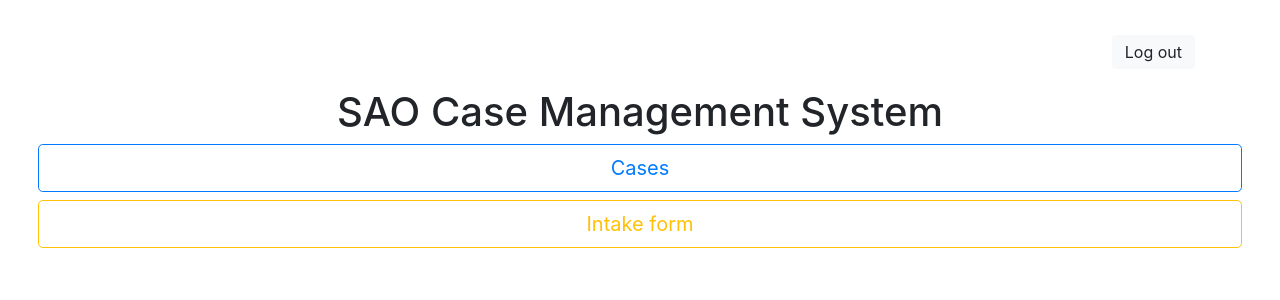
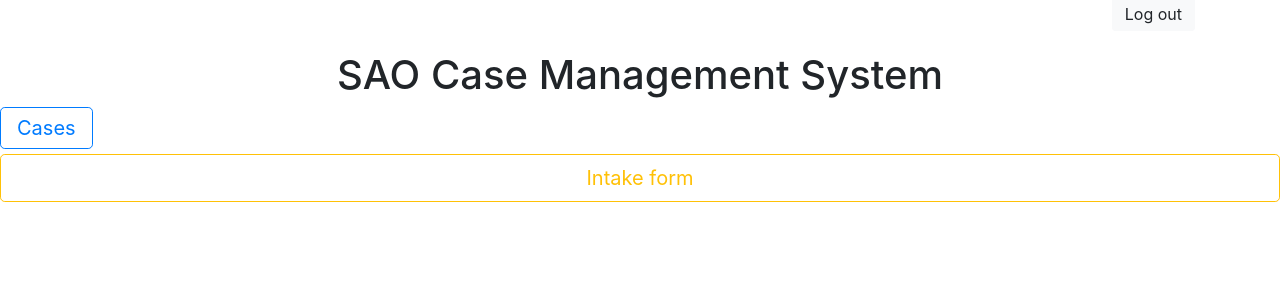
Before and after one commit to Svetlitski/sao-case-management, a Django app: template cases/templates/cases/home.html in a window 1280 px wide. Shown: the top 300 px of the page. Run offline with Django 3.2, Linux system fonts and the light colour scheme; the template is opened without the code that fills it, so the values that code supplies are empty; some libraries are stand-ins or nearby versions.

Commit message:
Assorted display fixes.

```diff
--- a/cases/models.py
+++ b/cases/models.py
@@ -98,7 +98,7 @@ class CaseUpdate(models.Model):
     update_description = models.TextField()
 
     def __str__(self):
-        return str(self.creation_date.strftime("%B %d, %Y at %X")) + ' – ' + str(self.update_description)
+        return self.creation_date.strftime("%B %d, %Y at %X") + ' – ' + str(self.update_description)
 
     class Meta:
         ordering = ['-creation_date']  # ordered by most recent
--- a/cases/static/cases/style.css
+++ b/cases/static/cases/style.css
@@ -1,5 +1,6 @@
-body {
-	margin: 3%;
+
+main {
+	margin: 0 auto;
 }
 
 #caseworkerList {
@@ -7,8 +8,14 @@ body {
 	text-align: center;
 }
 
+
 #homeH1 {
 	text-align: center;
+}
+
+#btnCases {
+	display: inline;
+	width: 100%;
 }
 
 #logoutBtnDiv {
--- a/cases/templates/cases/base.html
+++ b/cases/templates/cases/base.html
@@ -5,19 +5,32 @@
 	{% load static %}
 	{% bootstrap_css %}
 	{% bootstrap_javascript %}
-	<link rel="stylesheet" href="{% static 'cases/style.css' %}" type="text/css" media="screen" />
+
 	<link rel="shortcut icon" type="image/jpg" href="{% static 'cases/favicon.jpg' %}"/>
 	<meta name="viewport" content="width=device-width, initial-scale=1, shrink-to-fit=no">
+	<link rel="stylesheet" href="{% static 'cases/style.css' %}" type="text/css" media="screen" />
 	<title>{% block title %}{% endblock %}</title>
 </head>
 
+<header>
+	{% block header %}
+	<div id="logoutBtnDiv" class="container text-right">
+<a id="logoutBtn" href="{% url 'cases:logout' %}"  class="btn btn-light btn-md d-inline">Log out</a>
+</div>
+	{% endblock %}
+</header>
+
 <body>
+{% comment %}
 {% block logout %}
 <div id="logoutBtnDiv" class="container text-right">
 <a id="logoutBtn" href="{% url 'cases:logout' %}"  class="btn btn-light btn-md d-inline">Log out</a>
 </div>
 {% endblock %}
+{% endcomment %}
+<main>
 {% block body %}
 {% endblock %}
+</main>
 </body>
 </html>
--- a/cases/templates/cases/casedetail.html
+++ b/cases/templates/cases/casedetail.html
@@ -26,7 +26,4 @@
 		{% bootstrap_form form %}
 		{% bootstrap_button "Save update" button_type="submit" button_class="btn-primary" %}
 </form>
-
-
-
 {% endblock %}
--- a/cases/templates/cases/caselist.html
+++ b/cases/templates/cases/caselist.html
@@ -8,7 +8,6 @@
 	{% if error_message %}<p><strong>{{ error_message }}</strong></p>{% endif %}
 	{% for case in person.case_set.all %}
 		{% if case.isOpen %}
-		<hr>
 		<h3><a href="{% url 'cases:case_detail' case.slug %}">{{case.client_name}}</a></h3>
 		<ul>
 			<li>Case status: {{ case.isOpen|yesno:"open,closed" }}</li>
--- a/cases/views.py
+++ b/cases/views.py
@@ -18,7 +18,6 @@ class OfficeLoginView(LoginView):
 def logout_view(request):
     logout(request)
     return redirect(settings.LOGIN_REDIRECT_URL)
-
 
 # Information on all of one caseworker's cases, viewable only by them
 class CaseListView(LoginRequiredMixin, generic.DetailView):
```
